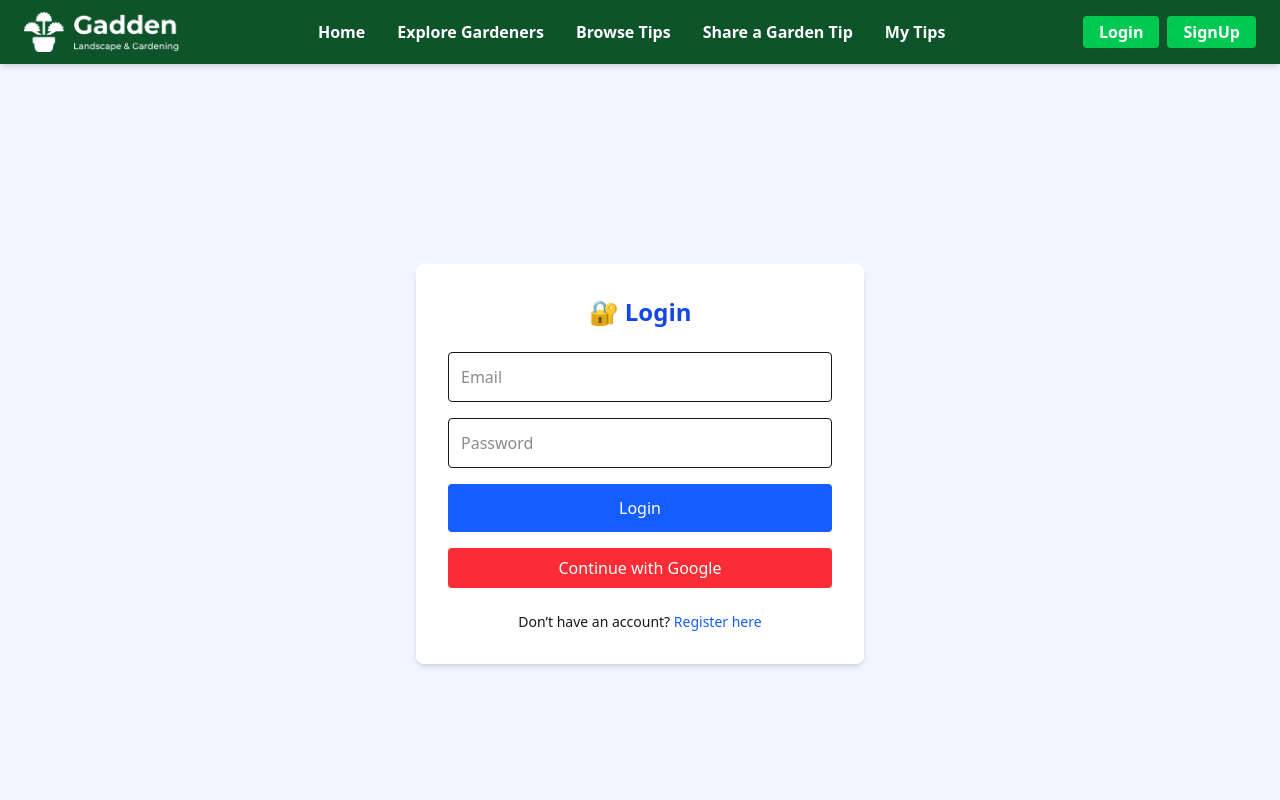
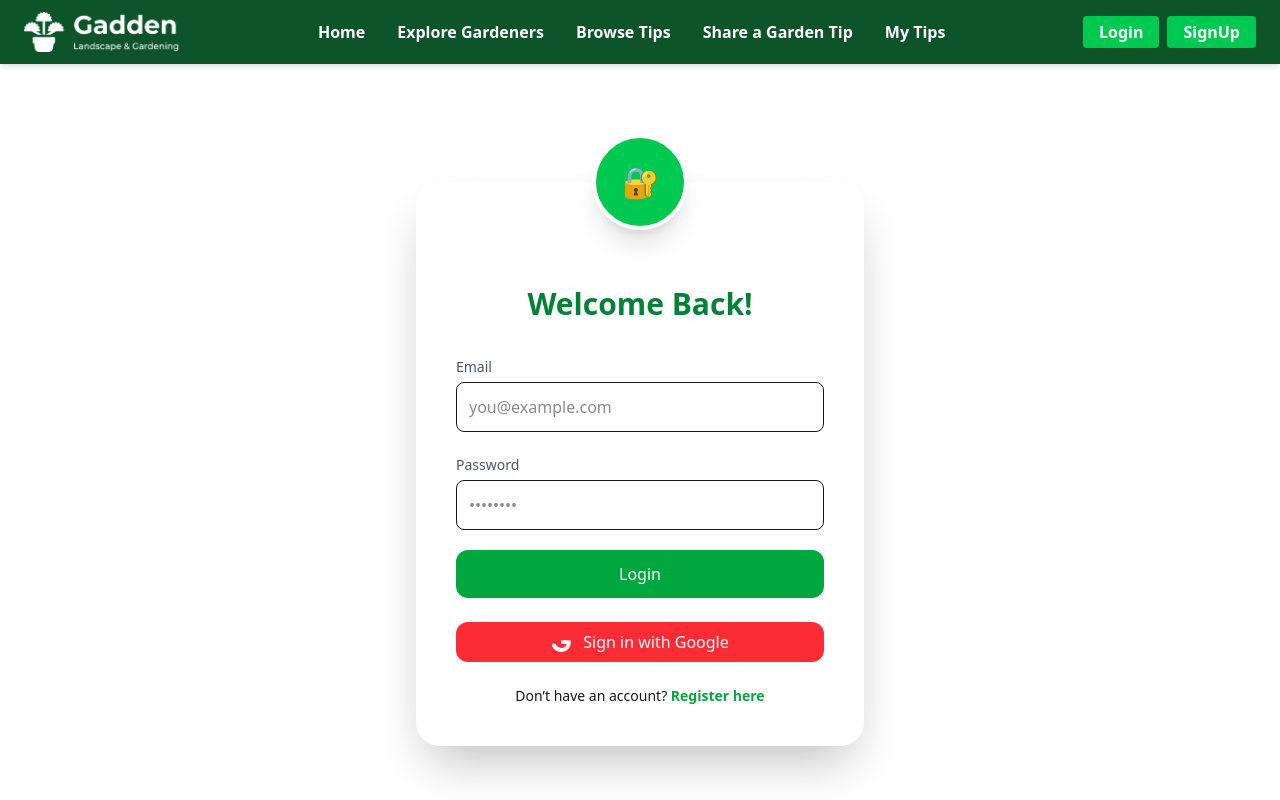
Before and after one commit to sojib-web/gardening-community, a React (Vite) app: page /login in a window 1280 px wide. Shown: the top 800 px of the page. Built offline with nearby package versions, Linux system fonts and the light colour scheme; no server answers.

Commit message:
signIn and SignUp design change

```diff
--- a/src/Components/BrowseTips/BrowseTips.jsx
+++ b/src/Components/BrowseTips/BrowseTips.jsx
@@ -5,6 +5,7 @@ import { useLoaderData, useNavigate } from "react-router";
 const BrowseTips = () => {
   const navigate = useNavigate();
   const BrowseData = useLoaderData();
+
   console.log(BrowseData);
 
   const handleSeeMore = (id) => {
--- a/src/Components/ExtraComponents/Demo.jsx
+++ b/src/Components/ExtraComponents/Demo.jsx
@@ -20,7 +20,7 @@ const Demo = () => {
           />
         </div>
         {/* Typewriter effect in heading */}
-        <h1 className="text-4xl md:text-5xl font-bold text-green-800 mb-4">
+        <h1 className="text-sm lg:text-4xl md:text-3xl font-bold text-green-800 mb-4">
           <Typewriter
             words={["Welcome to Real Garden"]}
             loop={false}
@@ -33,7 +33,7 @@ const Demo = () => {
         </h1>
 
         {/* Second Lottie Animation Positioned a bit left of the first one */}
-        <div className="absolute -top-10 -right-10 z-30 w-40 h-40 md:w-32 md:h-32 pointer-events-none">
+        <div className="absolute  -top-10 -right-10 z-30 w-40 h-40 md:w-32 md:h-32 pointer-events-none">
           <Player
             autoplay
             loop
@@ -42,7 +42,7 @@ const Demo = () => {
           />
         </div>
 
-        <h3 className="text-xl md:text-2xl text-green-700 font-medium mb-6">
+        <h3 className="text-sm md:text-2xl text-green-700 font-medium mb-6">
           We are passionate about creating the perfect landscape of your dreams
         </h3>
 
--- a/src/Components/GardenersList/GardenersList.jsx
+++ b/src/Components/GardenersList/GardenersList.jsx
@@ -6,7 +6,7 @@ const GardenersList = () => {
   const gardeners = useLoaderData();
   console.log(gardeners);
   return (
-    <section className="bg-green-50 min-h-screen py-16 px-6">
+    <section className=" min-h-screen py-16 px-6">
       <h2 className="text-5xl font-extrabold text-center mb-16 text-green-900 tracking-wide">
         Explore Gardeners
       </h2>
--- a/src/Components/GardeningEvents/GardeningEvents.jsx
+++ b/src/Components/GardeningEvents/GardeningEvents.jsx
@@ -8,7 +8,7 @@ const GardeningEvents = () => {
   const [activeTab, setActiveTab] = useState("tab2");
 
   return (
-    <section className="bg-green-900 py-16 text-white relative overflow-hidden">
+    <section className="bg-green-900 mt-20 py-16 text-white relative overflow-hidden">
       <div className="text-center mb-10">
         <p className="text-yellow-200 font-semibold flex items-center justify-center gap-2">
           <span className="text-lg">🌿</span> Why Choose Us
--- a/src/Components/LogIn/LogIn.jsx
+++ b/src/Components/LogIn/LogIn.jsx
@@ -1,12 +1,13 @@
 // @ts-nocheck
 import React, { useContext } from "react";
-import { Link, useNavigate } from "react-router";
-import Swal from "sweetalert2"; // ✅ Import Swal
+import { Link, useNavigate, useLocation } from "react-router";
+import Swal from "sweetalert2";
 import { AuthContext } from "../../Context/AuthContext";
 
 const Login = () => {
   const { logIn, googleLogin } = useContext(AuthContext);
   const navigate = useNavigate();
+  const location = useLocation();
 
   const handleLogin = (e) => {
     e.preventDefault();
@@ -16,21 +17,19 @@ const Login = () => {
 
     logIn(email, password)
       .then((userCredential) => {
-        console.log("Logged in:", userCredential.user);
         Swal.fire({
           icon: "success",
-          title: "Login Successful!",
-          text: `Welcome back, ${userCredential.user.displayName || "User"}!`,
-          timer: 2000,
+          title: "Welcome back!",
+          text: `Hello, ${userCredential.user.displayName || "User"} 👋`,
+          timer: 1800,
           showConfirmButton: false,
         });
-        navigate("/"); // ⏩ Redirect after success
+        navigate(location?.state || "/");
       })
       .catch((error) => {
-        console.error("Login error:", error.message);
         Swal.fire({
           icon: "error",
-          title: "Login Failed",
+          title: "Oops...",
           text: error.message,
         });
       });
@@ -39,18 +38,16 @@ const Login = () => {
   const handleGoogleLogin = () => {
     googleLogin()
       .then((result) => {
-        console.log("Google login success:", result.user);
         Swal.fire({
           icon: "success",
           title: "Google Login Successful!",
           text: `Welcome, ${result.user.displayName || "User"}!`,
-          timer: 2000,
+          timer: 1800,
           showConfirmButton: false,
         });
-        navigate("/");
+        navigate(location?.state || " /");
       })
       .catch((error) => {
-        console.error("Google SignIn error:", error.message);
         Swal.fire({
           icon: "error",
           title: "Google Login Failed",
@@ -60,49 +57,71 @@ const Login = () => {
   };
 
   return (
-    <div className="min-h-screen flex items-center justify-center bg-blue-50">
-      <div className="bg-white p-8 rounded-lg shadow-md w-full max-w-md">
-        <h2 className="text-2xl font-bold text-blue-700 mb-6 text-center">
-          🔐 Login
+    <div className="min-h-screen flex items-center justify-center  px-4">
+      <div className="bg-white shadow-2xl rounded-3xl p-10 max-w-md w-full relative">
+        <div className="absolute -top-12 left-1/2 transform -translate-x-1/2">
+          <div className="w-24 h-24 rounded-full bg-green-500 text-white text-3xl font-bold flex items-center justify-center shadow-xl border-4 border-white">
+            🔐
+          </div>
+        </div>
+
+        <h2 className="text-3xl font-extrabold text-center text-green-700 mt-16 mb-8">
+          Welcome Back!
         </h2>
 
-        <form onSubmit={handleLogin} className="space-y-4">
+        <form onSubmit={handleLogin} className="space-y-5">
+          <div>
+            <label className="text-sm text-gray-600">Email</label>
             <input
               type="email"
               name="email"
-            placeholder="Email"
-            className="w-full p-3 border rounded"
+              placeholder="you@example.com"
+              className="w-full p-3 mt-1 border rounded-lg focus:outline-none focus:ring-2 focus:ring-blue-500"
               required
             />
+          </div>
+          <div>
+            <label className="text-sm text-gray-600">Password</label>
             <input
               type="password"
               name="password"
-            placeholder="Password"
-            className="w-full p-3 border rounded"
+              placeholder="••••••••"
+              className="w-full p-3 mt-1 border rounded-lg focus:outline-none focus:ring-2 focus:ring-blue-500"
               required
             />
+          </div>
           <button
             type="submit"
-            className="w-full bg-blue-600 text-white py-3 rounded hover:bg-blue-700"
+            className="w-full bg-green-600 text-white py-3 rounded-xl hover:bg-green-700 transition-all  "
           >
             Login
           </button>
         </form>
 
-        <div className="text-center mt-4">
+        <div className="mt-6">
           <button
             onClick={handleGoogleLogin}
-            className="bg-red-500 text-white w-full py-2 rounded hover:bg-red-600"
+            className="w-full flex items-center justify-center gap-3 bg-red-500 text-white py-2 rounded-xl hover:bg-red-600 transition-all"
           >
-            Continue with Google
+            <svg className="h-5 w-5" viewBox="0 0 533.5 544.3">
+              <path
+                fill="#fff"
+                d="M533.5 278.4c0-17.4-1.4-34.3-4.1-50.6H272v95.8h146.6c-6.3 33.7-25.1 62.2-53.7 81.2v67.3h86.7c50.8-46.8 81.9-115.9 81.9-193.7z"
+              />
+              <path
+                fill="#fff"
+                d="M272 544.3c73.6 0 135.4-24.4 180.5-66.2l-86.7-67.3c-24.1 16.2-55 25.7-93.8 25.7-71.9 0-132.7-48.5-154.4-113.8H29.1v71.7c45.4 90.1 138.8 150 242.9 150z"
+              />
+            </svg>
+            Sign in with Google
           </button>
         </div>
 
-        <p className="text-center mt-6 text-sm">
+        <p className="mt-6 text-center text-sm">
           Don’t have an account?{" "}
           <Link
             to="/signup"
-            className="text-blue-600 font-medium hover:underline"
+            className="text-green-600  font-semibold hover:underline"
           >
             Register here
           </Link>
--- a/src/Components/ShareGardenTip/ShareGardenTip.jsx
+++ b/src/Components/ShareGardenTip/ShareGardenTip.jsx
@@ -41,7 +41,7 @@ const ShareGardenTip = () => {
   };
 
   return (
-    <section className="max-w-3xl mx-auto p-8 my-12 bg-gradient-to-tr from-green-50 to-green-100 rounded-2xl shadow-xl border border-green-300">
+    <section className="max-w-3xl mx-auto p-8 my-12 ">
       <h2 className="text-4xl font-extrabold text-green-800 text-center mb-8 tracking-wide drop-shadow-md">
         🌿 Share a Garden Tip
       </h2>
--- a/src/Components/SignUp/SignUp.jsx
+++ b/src/Components/SignUp/SignUp.jsx
@@ -1,4 +1,3 @@
-/* eslint-disable no-unused-vars */
 // @ts-nocheck
 import React, { useContext } from "react";
 import { Link, useNavigate } from "react-router";
@@ -46,9 +45,8 @@ const SignUp = () => {
         Swal.fire({
           icon: "success",
           title: "Registration Successful!",
-          text: "Welcome aboard!",
+          text: "Welcome aboard! 🎉",
           timer: 2000,
-          timerProgressBar: true,
           showConfirmButton: false,
         });
         navigate("/");
@@ -83,63 +81,92 @@ const SignUp = () => {
   };
 
   return (
-    <div className="min-h-screen flex items-center justify-center bg-green-50">
-      <div className="bg-white p-8 rounded-lg shadow-md w-full max-w-md">
-        <h2 className="text-2xl font-bold text-green-700 mb-6 text-center">
-          🌱 Register
+    <div className="min-h-screen flex items-center justify-center  px-4">
+      <div className="bg-white p-10 rounded-3xl shadow-2xl max-w-md w-full relative">
+        <div className="absolute -top-12 left-1/2 transform -translate-x-1/2">
+          <div className="w-24 h-24 rounded-full bg-green-500 text-white text-3xl font-bold flex items-center justify-center shadow-xl border-4 border-white">
+            🌱
+          </div>
+        </div>
+
+        <h2 className="text-3xl font-extrabold text-center text-green-700 mt-16 mb-8">
+          Create an Account
         </h2>
 
-        <form onSubmit={handleFormSubmitWithSignUp} className="space-y-4">
+        <form onSubmit={handleFormSubmitWithSignUp} className="space-y-5">
+          <div>
+            <label className="text-sm text-gray-600">Full Name</label>
             <input
               type="text"
               name="name"
-            placeholder="Name"
-            className="w-full p-3 border rounded"
+              placeholder="Your name"
+              className="w-full p-3 mt-1 border rounded-lg focus:outline-none focus:ring-2 focus:ring-green-500"
               required
             />
+          </div>
+          <div>
+            <label className="text-sm text-gray-600">Email</label>
             <input
               type="email"
               name="email"
-            placeholder="Email"
-            className="w-full p-3 border rounded"
+              placeholder="you@example.com"
+              className="w-full p-3 mt-1 border rounded-lg focus:outline-none focus:ring-2 focus:ring-green-500"
               required
             />
+          </div>
+          <div>
+            <label className="text-sm text-gray-600">Photo URL</label>
             <input
               type="text"
               name="photo"
-            placeholder="Photo URL"
-            className="w-full p-3 border rounded"
+              placeholder="https://your-image.jpg"
+              className="w-full p-3 mt-1 border rounded-lg focus:outline-none focus:ring-2 focus:ring-green-500"
               required
             />
+          </div>
+          <div>
+            <label className="text-sm text-gray-600">Password</label>
             <input
               type="password"
               name="password"
-            placeholder="Password"
-            className="w-full p-3 border rounded"
+              placeholder="••••••••"
+              className="w-full p-3 mt-1 border rounded-lg focus:outline-none focus:ring-2 focus:ring-green-500"
               required
             />
+          </div>
+
           <button
             type="submit"
-            className="w-full bg-green-600 text-white py-3 rounded hover:bg-green-700"
+            className="w-full bg-green-600 text-white py-3 rounded-xl hover:bg-green-700 transition-all shadow"
           >
             Register
           </button>
         </form>
 
-        <div className="text-center mt-4">
+        <div className="mt-6">
           <button
             onClick={handleGoogleLogin}
-            className="bg-red-500 text-white w-full py-2 rounded hover:bg-red-600"
+            className="w-full flex items-center justify-center gap-3 bg-red-500 text-white py-2 rounded-xl hover:bg-red-600 transition-all"
           >
-            Continue with Google
+            <svg className="h-5 w-5" viewBox="0 0 533.5 544.3">
+              <path
+                fill="#fff"
+                d="M533.5 278.4c0-17.4-1.4-34.3-4.1-50.6H272v95.8h146.6c-6.3 33.7-25.1 62.2-53.7 81.2v67.3h86.7c50.8-46.8 81.9-115.9 81.9-193.7z"
+              />
+              <path
+                fill="#fff"
+                d="M272 544.3c73.6 0 135.4-24.4 180.5-66.2l-86.7-67.3c-24.1 16.2-55 25.7-93.8 25.7-71.9 0-132.7-48.5-154.4-113.8H29.1v71.7c45.4 90.1 138.8 150 242.9 150z"
+              />
+            </svg>
+            Sign up with Google
           </button>
         </div>
 
-        <p className="text-center mt-6 text-sm">
+        <p className="mt-6 text-center text-sm">
           Already have an account?{" "}
           <Link
             to="/login"
-            className="text-green-600 font-medium hover:underline"
+            className="text-green-600 font-semibold hover:underline"
           >
             Login
           </Link>
--- a/src/Router/Router.jsx
+++ b/src/Router/Router.jsx
@@ -1,3 +1,4 @@
+// @ts-nocheck
 import { createBrowserRouter } from "react-router";
 import Home from "../Components/Home/Home";
 import RootLayout from "../RootLayout/RootLayout";
@@ -12,6 +13,7 @@ import TopTrendingTips from "../Components/TopTrendingTips/TopTrendingTips";
 import TipDetails from "../Components/TipDetails/TipDetails";
 import UpdateTip from "../Components/UpdateTip/UpdateTip";
 import NotFound from "../Components/NotFound/NotFound";
+import Loader from "../Components/Loader/Loader";
 
 export const router = createBrowserRouter([
   {
@@ -30,7 +32,7 @@ export const router = createBrowserRouter([
           return { gardeningData, topTrendingTips };
         },
         Component: Home,
-        hydrateFallbackElement: <p> Loading..........</p>,
+        hydrateFallbackElement: Loader,
       },
       {
         path: "/gardenersList",
```
Also changed, not shown: src/Components/MyTips/MyTips.jsx (+39 -33 lines), src/PrivateRoute/PrivateRoute.jsx (+4 -4 lines). Lines whose indentation alone changed are shown as unchanged.
